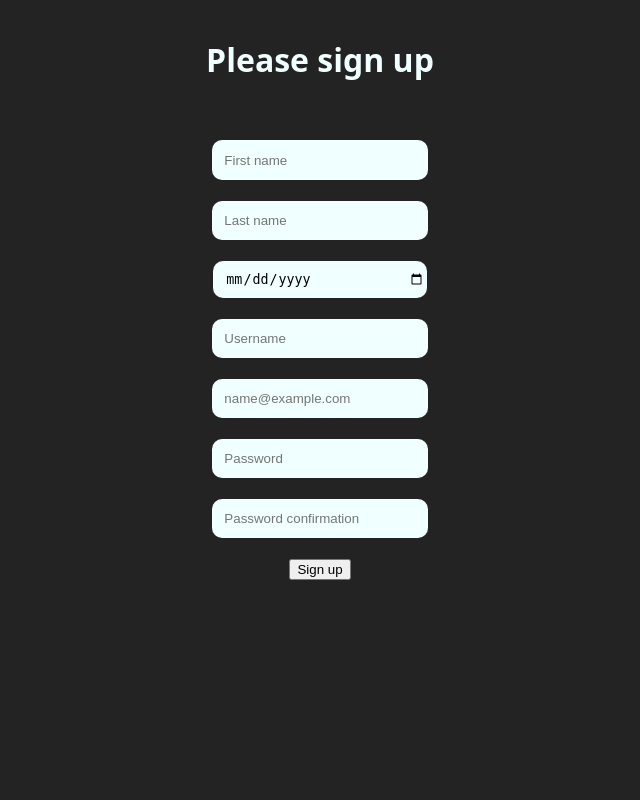
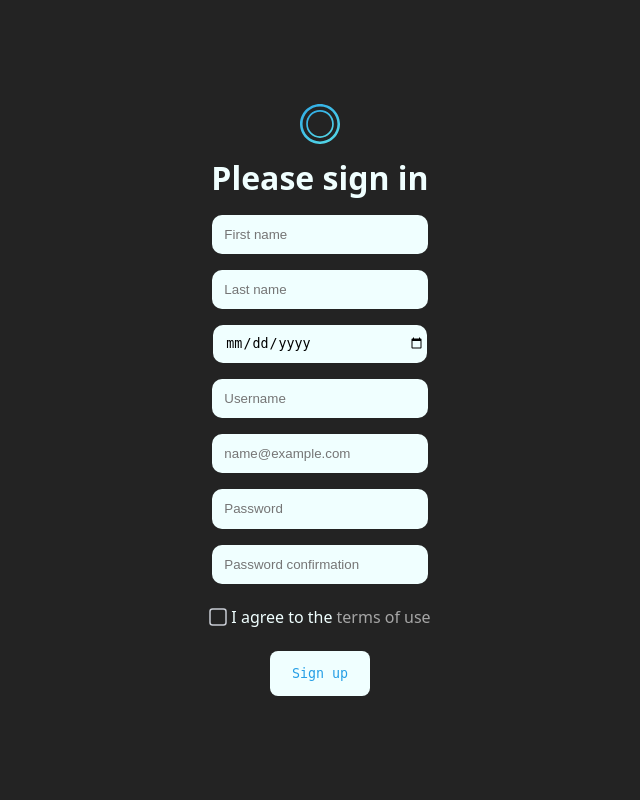
Before and after one commit to MyResumeOrg/MyResume, a Django app: page /accounts/register/ in a window 1280 px wide. Shown: the whole page, without its empty margins (320-960 px from the left). Run offline with Django 5.2, Linux system fonts and the light colour scheme.

Commit message:
fix: corrected height problem in forms-content.

```diff
--- a/setup/static/styles/style.css
+++ b/setup/static/styles/style.css
@@ -6,12 +6,13 @@
     --primary-white: #f0ffff;
     --primary-gray: #232323;
     --secondary-gray: #3b3b3b;
+    --terciary-gray: #a6a6a6;
     --primary-blue-filter: invert(53%) sepia(60%) saturate(3420%) hue-rotate(168deg) brightness(95%) contrast(101%);
 
     --font-family1: system-ui, -apple-system, "Segoe UI", Roboto, "Helvetica Neue", "Noto Sans", "Liberation Sans", Arial, sans-serif, "Apple Color Emoji", "Segoe UI Emoji", "Segoe UI Symbol", "Noto Color Emoji";
 }
 
-body{
+html, body{
     height: 100%;
     margin: 0;
     background-color: var(--primary-gray);
@@ -96,8 +97,7 @@ footer {
 
 .form-container {
     display: flex;
-    min-width: 100vw;
-    min-height: 100vh;
+    height: 100%;
     flex-direction: column;
     justify-content: center;
     align-items: center;
@@ -108,14 +108,15 @@ footer {
 }
 
 form {
-    min-height: auto;
+    min-height: min-content;
     display: grid;
     justify-items: center;
-    gap: 5%;
+    gap: 1em;
 }
 
 form h1 {
-    margin: 3% 0;
+    margin-top: 3%;
+    margin-bottom: 0;
 }
 
 .form_input {
@@ -228,3 +229,13 @@ form h1 {
     transition: all 0.2s linear;
     transition-delay: 0.15s;
 }
+
+.terms-link {
+    text-decoration: none;
+    color: var(--terciary-gray);
+    transition: 300ms ease-in-out;
+}
+
+.terms-link:hover {
+    color: var(--primary-blue);
+}
--- a/templates/accounts/register.html
+++ b/templates/accounts/register.html
@@ -1,15 +1,26 @@
 {% extends "base.html" %}
 {% load static %}
 {% block content %}
-<div class="login-container">
+<div class="form-container">
+    <a href=""><img src="{% static 'assets/logos/logo_v2.svg' %}" alt=""></a>
     <form action="/register" method="POST">
-        <h1>Please sign up</h1>
+        {% csrf_token %}
+        <h1>Please sign in</h1>
         {% for field in form.visible_fields %}
             <!-- <label for="{{ field.id_for_label }}"></label> -->
             {{ field }}
         {% endfor %}
-        {% csrf_token %}
-        <button type="submit">Sign up</button>
+        <div class="checkbox-container">
+            <input type="checkbox" id="remember-me" style="display: none;">
+            <label for="remember-me" class="check">
+                <svg width="18px" height="18px" viewBox="0 0 18 18">
+                    <path d="M1,9 L1,3.5 C1,2 2,1 3.5,1 L14.5,1 C16,1 17,2 17,3.5 L17,14.5 C17,16 16,17 14.5,17 L3.5,17 C2,17 1,16 1,14.5 L1,9 Z"></path>
+                    <polyline points="1 9 7 14 15 4"></polyline>
+                </svg>
+            </label>
+            <span>I agree to the </span><a class="terms-link" href="">terms of use</a>
+        </div>
+        <button type="submit" id="submit-button">Sign up</button>
     </form>
 </div>
 {% endblock %}
```
Also changed, not shown: static/styles/style.css (+100 -9 lines).
